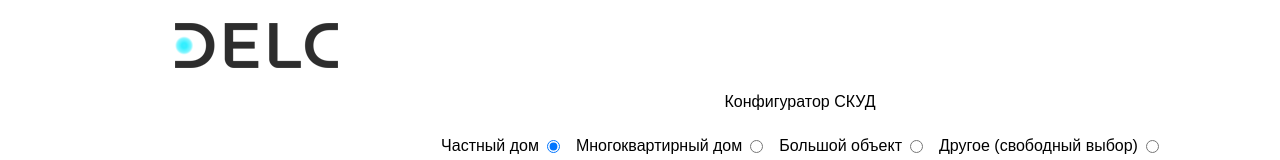
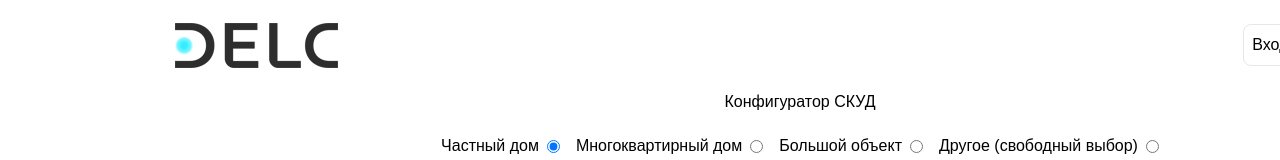
Before and after one commit to AlexsanderKomov/configurator, a Next.js app: page / in a window 1280 px wide. Shown: the top 160 px of the page. Built offline with nearby package versions, Linux system fonts and the light colour scheme.

Commit message:
сделал изменения с ролью в components/auth/store изменил user на role

```diff
--- a/components/auth/Profile.tsx
+++ b/components/auth/Profile.tsx
@@ -5,7 +5,7 @@ import { useProfile } from "./store";
 
 const Profile = () => {
   const [loading, setLoading] = useState<boolean>(true);
-  const { updateUser, user } = useProfile((state) => state);
+  const { updateRole, role } = useProfile((state) => state);
 
   useEffect(() => {
     const fetchProfile = async () => {
@@ -20,7 +20,7 @@ const Profile = () => {
         }
 
         const data = await response.json();
-        updateUser(data);
+        updateRole(data[0].role);
       } catch (error) {
         console.error("Ошибка:", error);
       } finally {
@@ -28,7 +28,7 @@ const Profile = () => {
       }
     };
     fetchProfile();
-  }, [updateUser]);
+  }, [updateRole]);
 
   if (loading) {
     return <p>Загрузка...</p>;
@@ -36,11 +36,9 @@ const Profile = () => {
 
   return (
     <div>
-      {user[0].role === "admin" && (
-        <Link href={"/add_product"}>Добавить продукт</Link>
-      )}
+      {role === "admin" && <Link href={"/add_product"}>Добавить продукт</Link>}
       <h1>Профиль</h1>
-      <p>Ваша роль: {user[0].role}</p>
+      <p>Ваша роль: {role}</p>
     </div>
   );
 };
--- a/components/auth/store.ts
+++ b/components/auth/store.ts
@@ -1,22 +1,22 @@
 import { create, StateCreator } from "zustand";
 
-interface IUser {
-  role: string;
-  first_name: string;
-  last_name: string;
-  company: string;
-}
+// interface IUser {
+//   role: string;
+//   first_name: string;
+//   last_name: string;
+//   company: string;
+// }
 
 interface IProfileRole {
-  user: IUser[];
-  updateUser: (newRole: []) => void;
-  resetUser: () => void;
+  role: string;
+  updateRole: (newRole: string) => void;
+  resetRole: () => void;
 }
 
 const createRoleSlice: StateCreator<IProfileRole> = (set) => ({
-  user: [],
-  updateUser: (newUser) => set(() => ({ user: newUser })),
-  resetUser: () => set(() => ({ user: [] })),
+  role: "",
+  updateRole: (newRole) => set(() => ({ role: newRole })),
+  resetRole: () => set({ role: "" }),
 });
 
 export const useProfile = create<IProfileRole>()((...state) => ({
--- a/components/layout/Header/index.tsx
+++ b/components/layout/Header/index.tsx
@@ -7,7 +7,7 @@ import { useProfile } from "@/components/auth/store";
 import ButtonLogout from "@/components/uikit/ButtonLogout";
 
 function Header() {
-  const { user } = useProfile((state) => state);
+  const { role } = useProfile((state) => state);
 
   return (
     <div className="container flex justify-between items-center">
@@ -16,8 +16,8 @@ function Header() {
       </Link>
 
       <div className="flex space-x-4">
-        {user && <ButtonLogout />}
-        {!user && (
+        {role && <ButtonLogout />}
+        {!role && (
           <Link
             href={"/login"}
             className="border p-2 rounded-lg text-black hover:bg-gray-100"
@@ -25,7 +25,7 @@ function Header() {
             Вход
           </Link>
         )}
-        {!user && (
+        {!role && (
           <Link
             href={"/register"}
             className="border p-2 rounded-lg text-black hover:bg-gray-100"
--- a/components/uikit/ButtonLogout/index.tsx
+++ b/components/uikit/ButtonLogout/index.tsx
@@ -4,7 +4,7 @@ import { useRouter } from "next/navigation";
 import React from "react";
 
 function ButtonLogout() {
-  const { resetUser } = useProfile((state) => state);
+  const { resetRole } = useProfile((state) => state);
   const router = useRouter();
 
   const handleLogout = async () => {
@@ -14,7 +14,7 @@ function ButtonLogout() {
     });
 
     if (response.ok) {
-      resetUser();
+      resetRole();
       router.push("/login");
     } else {
       console.log("Ошибка при выходе");
```
